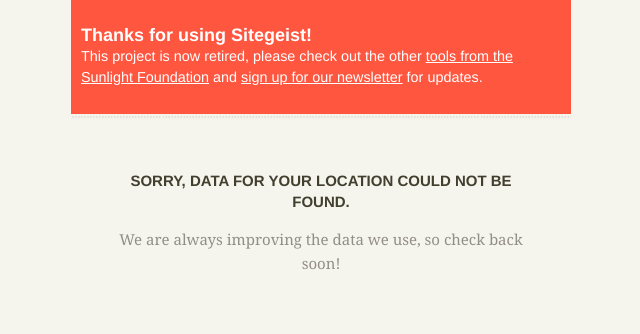
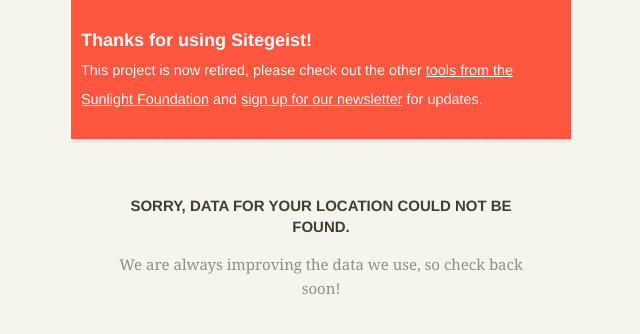
Before and after one commit to sunlightlabs/sitegeist, a Django app: template sitegeist/site/templates/sitegeist/panes/fun.html in a window 1280 px wide. Shown: the top 334 px of the page, without its empty margins (319-959 px from the left). Run offline with Django 3.2, Linux system fonts and the light colour scheme; the template is opened without the code that fills it, so the values that code supplies are empty; some libraries are stand-ins or nearby versions.

Commit message:
Update _base.html

```diff
--- a/sitegeist/site/templates/sitegeist/panes/_base.html
+++ b/sitegeist/site/templates/sitegeist/panes/_base.html
@@ -29,10 +29,10 @@
             </header>
             <div class="content" style="margin-bottom: 60px;">
                 <section class="mediumBg" style="line-height: 140%; margin-top: -13px; padding: 10px;">
-                    <p style="color: #fff; font-family: franklin-gothic-urw, 'helvetica neue', helvetica, arial, sans-serif; font-size: 18px; display: block; padding: 5px 0; width: 100%; line-height: 110%;">
+                    <p style="color: #fff; font-family: franklin-gothic-urw, 'helvetica neue', helvetica, arial, sans-serif; font-size: 18px; display: block; padding: 5px 0; width: 100%;">
                         <span style="font-weight: bold;">Thanks for using Sitegeist!</span>
                         <br>
-                        <span style="font-size: 80%;">
+                        <span style="font-size: 80%; line-height: 110%;">
                         	This project is now retired, please check out the other <a href="http://sunlightfoundation.com/tools/" style="text-decoration: underline;">tools from the Sunlight Foundation</a> and <a href="http://sunlightfoundation.com/join/" style="text-decoration: underline;">sign up for our newsletter</a> for updates.
                         </span>
                     </p>
```
